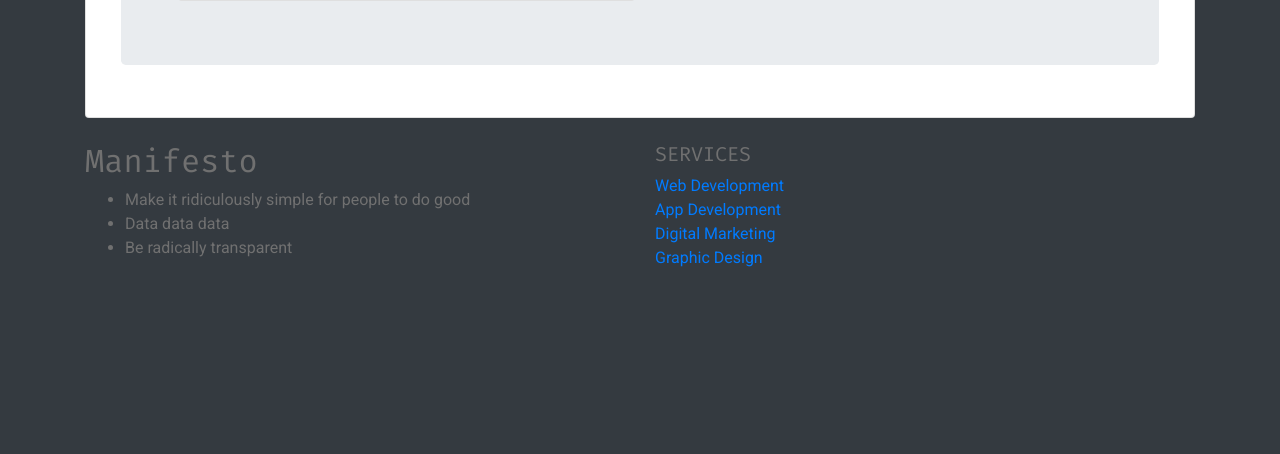
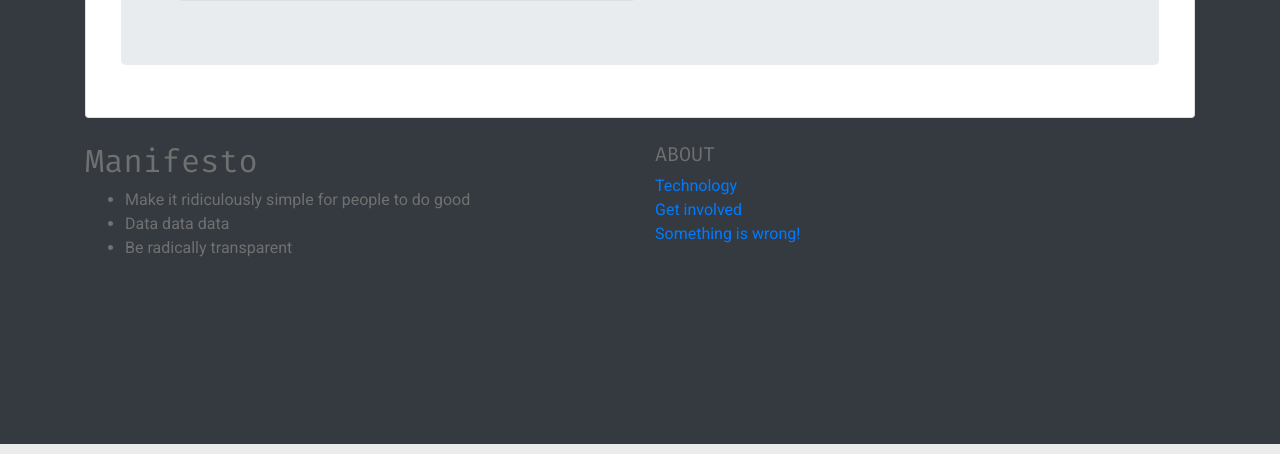
Before and after one commit to JamesABaker/tribute, a Django app: page / in a window 1280 px wide. Shown: the part 1434-1888 px from the top of the page. Run offline with Django 5.2, Linux system fonts and the light colour scheme; some libraries are stand-ins or nearby versions.

Commit message:
formatted and changed boilerplate service to about

```diff
--- a/tribute/templates/base.html
+++ b/tribute/templates/base.html
@@ -62,20 +62,19 @@
                 <hr class="clearfix w-100 d-md-none pb-3">
 
                 <div class="col-md-3 mb-md-0 mb-3">
-                        <h5 class="text-uppercase">Services</h5>
+                    <h5 class="text-uppercase">About</h5>
                     <ul class="list-unstyled">
                         <li>
-                                <a href="">Web Development</a>
+                            <a href="">Technology</a>
                         </li>
                         <li>
-                                <a href="">App Development</a>
+                            <a href="">Get involved</a>
                         </li>
                         <li>
-                                <a href="">Digital Marketing</a>
+                            <a href="">Something is wrong!</a>
                         </li>
-                            <li>
-                                <a href="">Graphic Design</a>
-                            </li>
+                    </ul>
+                </div>
                 </ul>
             </div>
         </div>
```
Lines whose indentation alone changed are shown as unchanged.
